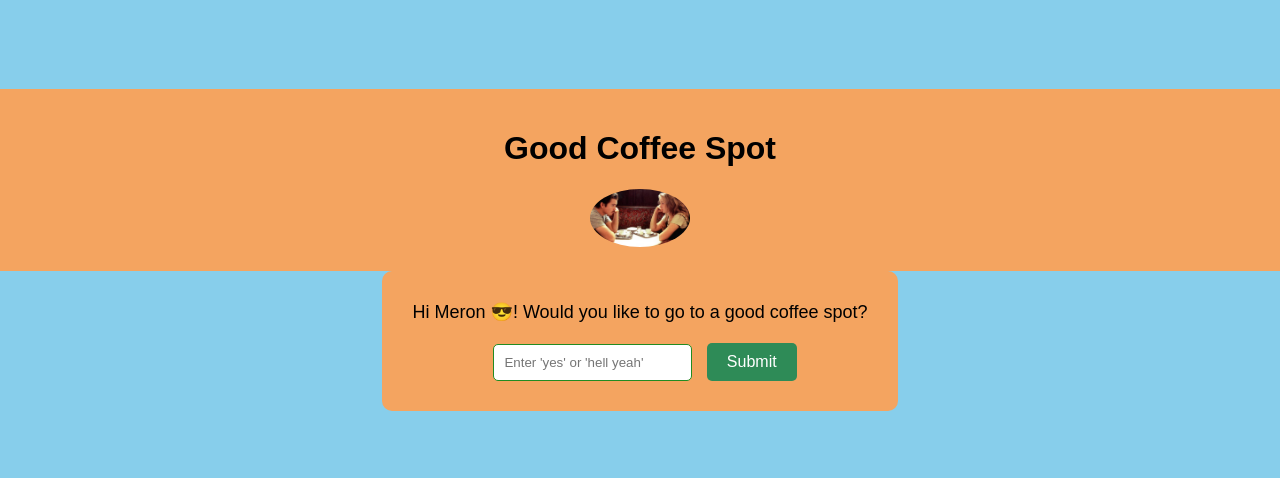
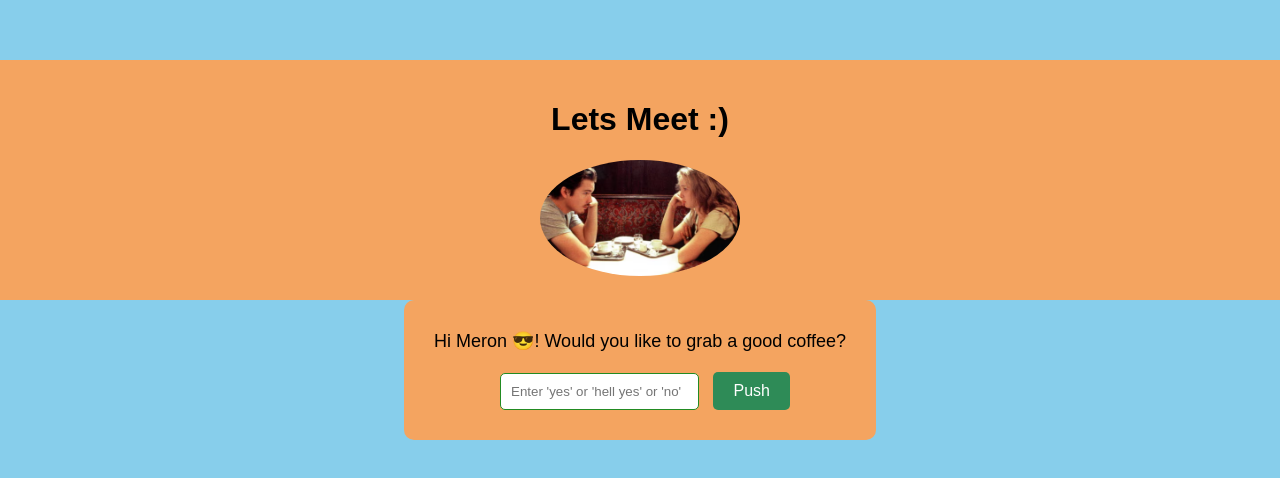
Before and after one commit to TesfaM/Crazy, a plain HTML site: page index.html in a window 1280 px wide. Shown: the part 150-628 px from the top of the page. Drawn offline with Linux system fonts and the light colour scheme.

Commit message:
Update index.html

```diff
--- a/index.html
+++ b/index.html
@@ -3,7 +3,7 @@
 <head>
     <meta charset="UTF-8">
     <meta name="viewport" content="width=device-width, initial-scale=1.0">
-    <title>Good Coffee Spot</title>
+    <title>Lets Meet</title>
     <style>
         body {
             font-family: Arial, sans-serif;
@@ -25,8 +25,8 @@
         }
 
         #headerImage {
-            max-width: 100px;
-            border-radius: 50%;
+            max-width: 200px; /* Increased image size */
+            border-radius: 50%; /* Make the image circular */
         }
 
         .container {
@@ -67,24 +67,26 @@
 <body>
 
     <header>
-        <h1>Good Coffee Spot</h1>
-        <img id="headerImage" src="https://github.com/TesfaM/Crazy/blob/main/dd.png" alt="Coffee Cup Image">
+        <h1>Lets Meet :)</h1>
+        <img id="headerImage" src="dd.png" alt="Coffee Cup Image">
     </header>
 
     <div class="container">
-        <p id="message">Hi Meron 😎! Would you like to go to a good coffee spot?</p>
-        <input type="text" id="responseInput" placeholder="Enter 'yes' or 'hell yeah'">
-        <button onclick="checkResponse()">Submit</button>
+        <p id="message">Hi Meron 😎! Would you like to grab a good coffee?</p>
+        <input type="text" id="responseInput" placeholder="Enter 'yes' or 'hell yes' or 'no'">
+        <button onclick="checkResponse()">Push</button>
 
         <script>
             function checkResponse() {
                 const responseInput = document.getElementById('responseInput').value.toLowerCase();
                 const messageElement = document.getElementById('message');
 
-                if (responseInput === 'yes' || responseInput === 'hell yeah') {
-                    messageElement.textContent = "Great choice! Let's plan to meet at the coffee spot.";
+                if (responseInput === 'yes' || responseInput === 'hell yes') {
+                    messageElement.textContent = "Smart choice! Let's meet this week. Fuck :(, I can't see your reply here :). Can you text me on Insta?";
+                } else if (responseInput === 'no') {
+                    messageElement.textContent = "Why not, eh?haha I can't see your reply here. Can you text me on Insta?";
                 } else {
-                    messageElement.textContent = "No worries. Maybe another time. The coffee spot will be waiting for you :)";
+                    messageElement.textContent = "Try again! You can do this :)";
                 }
             }
         </script>
```
